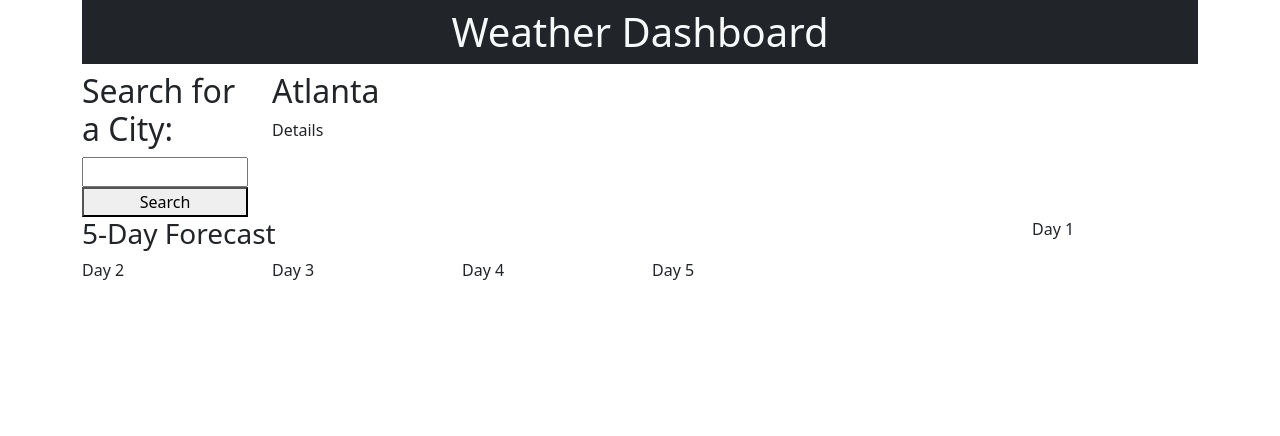
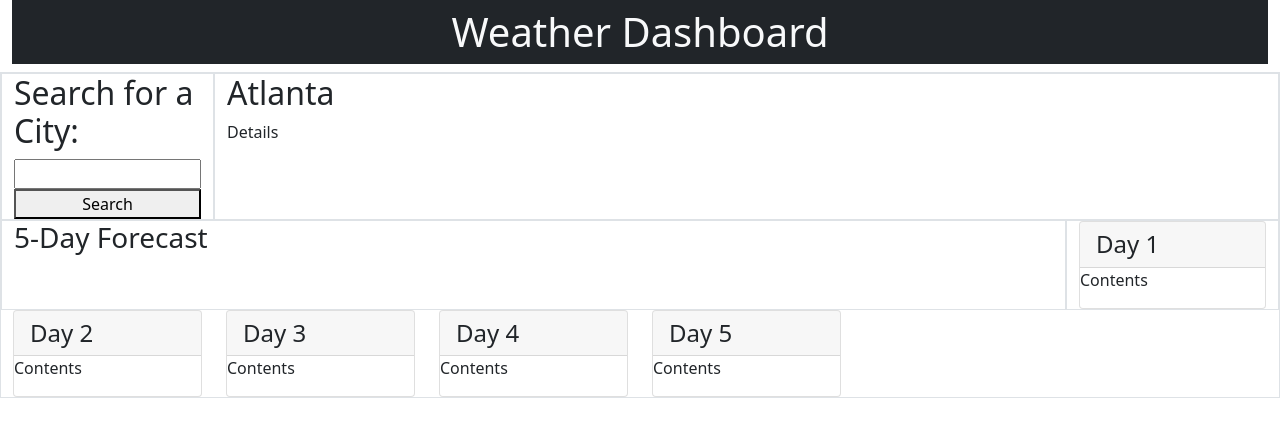
Before and after one commit to tbellenger/server-side-api, a plain HTML site: page index.html in a window 1280 px wide. Drawn offline with nearby package versions, Linux system fonts and the light colour scheme.

Commit message:
added js api calls to the openweather api for testing

```diff
--- a/assets/scripts/script.js
+++ b/assets/scripts/script.js
@@ -0,0 +1,21 @@
+
+
+let response = await fetch('https://api.openweathermap.org/data/2.5/forecast?id=2643743&appid=4828b496af91abffe8c14b98e9eb5a2c');
+
+if (response.ok) { // if HTTP-status is 200-299
+  // get the response body (the method explained below)
+  let json = await response.json();
+  console.log(json);
+} else {
+  alert("HTTP-Error: " + response.status);
+}
+
+let response = await fetch('https://api.openweathermap.org/data/2.5/weather?q=San Francisco&appid=4828b496af91abffe8c14b98e9eb5a2c');
+
+if (response.ok) { // if HTTP-status is 200-299
+  // get the response body (the method explained below)
+  let json = await response.json();
+  console.log(json);
+} else {
+  alert("HTTP-Error: " + response.status);
+}
--- a/index.html
+++ b/index.html
@@ -12,37 +12,52 @@
     <title>Weather Dashboard</title>
 </head>
 <body>
-    <div class='container'>
+    <div class='container-fluid'>
         <div class='jumbotron bg-dark'>
             <h1 class='text-light text-center py-2'>Weather Dashboard</h1>
         </div>
-        <div class="row">
-            <div class="col-12 col-md-2 d-flex flex-column">
+        <div class="row border">
+            <div class="col-12 col-md-2 d-flex flex-column border">
                 <h2>Search for a City:</h2>
                 <input type="text" name="" id="">
                 <button type="submit">Search</button>
             </div>
-            <div class="col-12 col-md-10">
+            <div class="col-12 col-md-10 border">
                 <h2>Atlanta</h2>
                 <p>Details</p>
             </div>
-            <div class='col-12 col-md-10'>
+            <div class='col-12 col-md-10 border'>
                 <h3>5-Day Forecast</h3>
             </div>
-            <div class='col-12 col-md-2'>
-                Day 1
+            <div class='col-12 col-md-2 border'>
+                <div class="card">
+                    <h4 class='card-header'>Day 1</h4>
+                    <p>Contents</p>
+                </div>
             </div>
             <div class='col-12 col-md-2'>
-                Day 2
+                <div class="card">
+                    <h4 class='card-header'>Day 2</h4>
+                    <p>Contents</p>
+                </div>
             </div>
             <div class='col-12 col-md-2'>
-                Day 3
+                <div class="card">
+                    <h4 class='card-header'>Day 3</h4>
+                    <p>Contents</p>
+                </div>
             </div>
             <div class='col-12 col-md-2'>
-                Day 4
+                <div class="card">
+                    <h4 class='card-header'>Day 4</h4>
+                    <p>Contents</p>
+                </div>
             </div>
             <div class='col-12 col-md-2'>
-                Day 5
+                <div class="card">
+                    <h4 class='card-header'>Day 5</h4>
+                    <p>Contents</p>
+                </div>
             </div>
         </div>
     </div>
```
